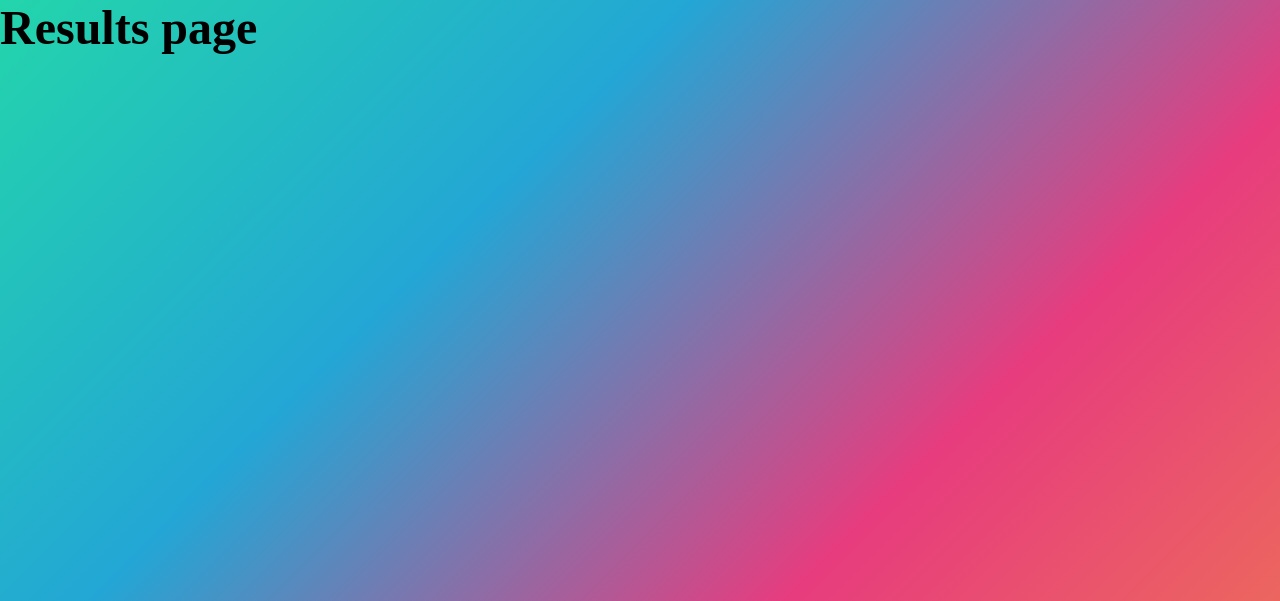
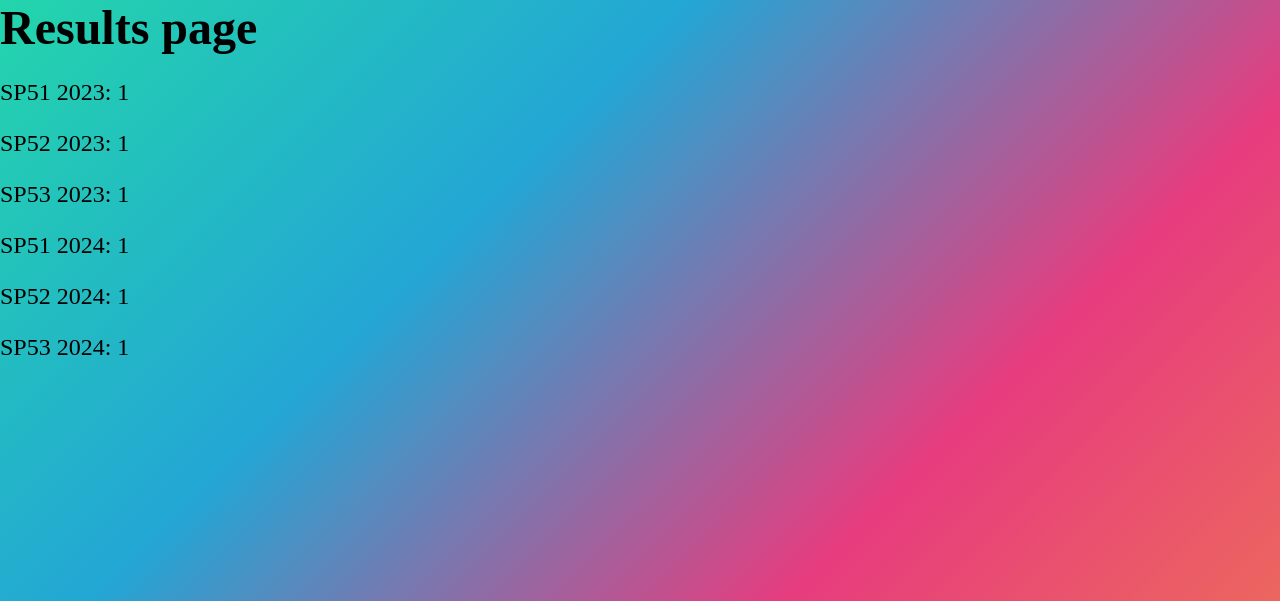
Before and after one commit to soputan12/study_planner, a Flask app: page /results/1/1/1/1/1/1 in a window 1280 px wide. Shown: the top 601 px of the page. Run offline with Flask 2, Linux system fonts and the light colour scheme.

Commit message:
Printed output into results.html

```diff
--- a/app/routes.py
+++ b/app/routes.py
@@ -26,5 +26,5 @@ def index():
 def results(sp51_23, sp52_23, sp53_23, sp51_24, sp52_24, sp53_24):
     # print(f"output: {subject_timetable}, {len(subject_timetable)}")
     # print(', '.join(subject_timetable[0])) # printing without [] and ""
-    return render_template('results.html', title='Results')
+    return render_template('results.html', title='Results', sp51_23 = sp51_23, sp52_23 = sp52_23, sp53_23 = sp53_23, sp51_24 = sp51_24, sp52_24 = sp52_24, sp53_24 = sp53_24)
     #return f"RESULTS PAGE <br/>Output: <br/>SP51 2023: {sp51_23}<br/>SP52 2023: {sp52_23}<br/>SP53 2023: {sp53_23}<br/>SP51 2024: {sp51_24}<br/>SP52 2024: {sp52_24}<br/>SP53 2024: {sp53_24}"
--- a/app/templates/results.html
+++ b/app/templates/results.html
@@ -13,7 +13,12 @@
     </head>
     <body>
         <h1>Results page</h1>
-
+        <p>SP51 2023: {{sp51_23}}</p>
+        <p>SP52 2023: {{sp52_23}}</p>
+        <p>SP53 2023: {{sp53_23}}</p>
+        <p>SP51 2024: {{sp51_24}}</p>
+        <p>SP52 2024: {{sp52_24}}</p>
+        <p>SP53 2024: {{sp53_24}}</p>
         <script src="" async defer></script>
     </body>
 </html>
```
